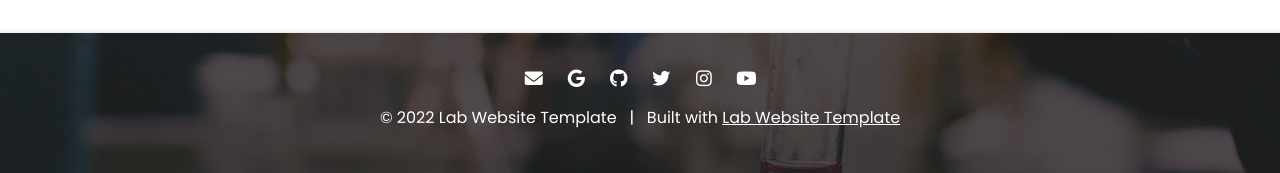
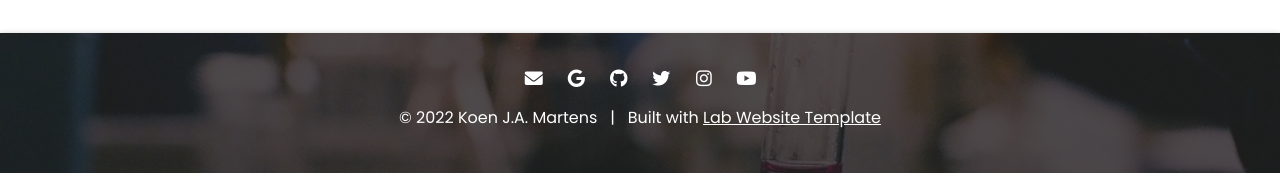
Before and after one commit to kjamartens/MartensWebPage, a Jekyll site: the page built from index.md, in a window 1280 px wide and 900 px high, scrolled down 973 px. Shown: the part 727-900 px from the top of the window. Built offline with Jekyll 4.4.1, drawn with Linux system fonts in a browser that asks for light colours; some of the changed text lies outside the part shown.

Commit message:
Testing Header

```diff
--- a/_config.yaml
+++ b/_config.yaml
@@ -1,10 +1,10 @@
 ### basic settings
 
 # site properties and page defaults
-title: Lab Website Template
+title: Koen J.A. Martens
 description: An easy-to-use, flexible website template for labs, with automatic citations, GitHub tag imports, pre-built components, and more.
 logo: images/logo.svg
-header: images/background.jpg
+header: images/Header.png
 footer: images/background.jpg
 baseurl: /MartensWebPage
 
```
Also changed, not shown: images/Header.png (added).
